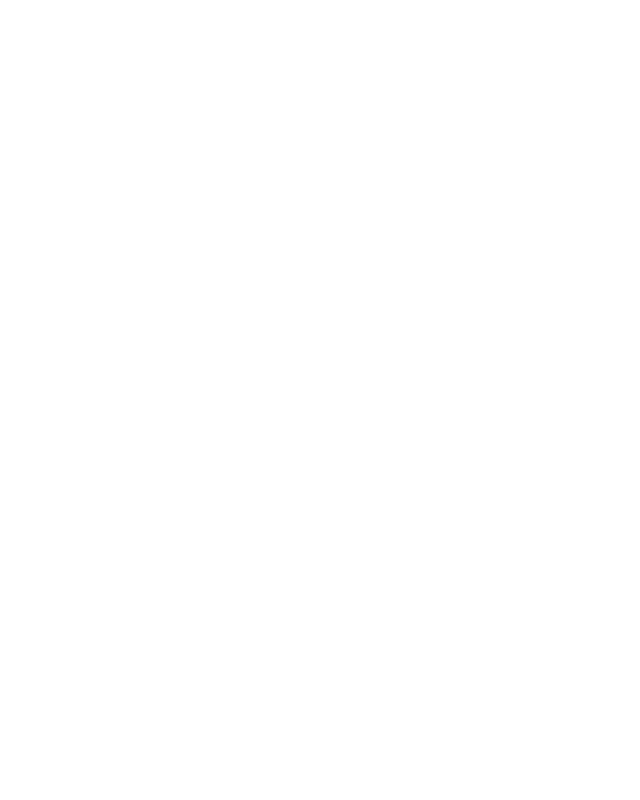
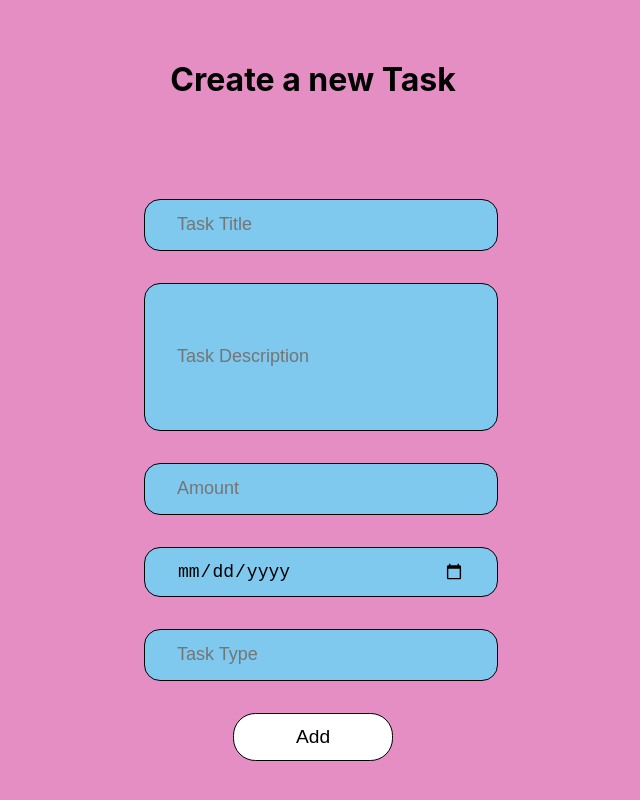
Before and after one commit to Baazigar007/HLHCampusProgram, a React (Create React App) app: page /admin/createtask in a window 1280 px wide. Before the commit this address had no page. Shown: the whole page, without its empty margins (327-967 px from the left). Built offline with nearby package versions, Linux system fonts and the light colour scheme; what realm-web would draw is missing.

Commit message:
added create task

```diff
--- a/src/App.js
+++ b/src/App.js
@@ -11,6 +11,7 @@
 import SubmitTask from './pages/Login/SubmitTask';
 import CreateUser from './pages/admin/CreateUser/CreateUser';
 import HomePage from './pages/Login/Home';
+import CreateTask from './pages/admin/CreateTask/CreateTask';
 
 
 
@@ -30,6 +31,7 @@
       <Route path="/admin/usertasks" element={<UserTasks/>} />
       <Route path="/admin/taskdetails" element={<TaskDetails/>} />
       <Route path="/admin/createuser" element={<CreateUser/>}/>
+      <Route path="/admin/createtask" element={<CreateTask/>}/>
     </Routes>
 </BrowserRouter>
   );
--- /dev/null
+++ b/src/backend/TaskContext.js
@@ -0,0 +1,5 @@
+import * as Realm from "realm-web";
+// Add your App ID
+const realm_app = new Realm.App({ id: "" });
+
+export default realm_app;
--- /dev/null
+++ b/src/backend/createTask.js
@@ -0,0 +1,8 @@
+import realm_app from "./TaskContext"
+async function createTaskFromData(){
+    // implement creating user and pushing data functions here
+    // await realm_app.emailPasswordAuth.registerUser()
+    realm_app.createUser()
+}
+
+export default createTaskFromData
--- /dev/null
+++ b/src/pages/admin/CreateTask/CreateTask.css
@@ -0,0 +1,29 @@
+.create-body{
+    height: 100vh;
+    display: flex;
+    background-color: #E48EC3;
+    align-items: center;
+    flex-direction: column;
+    justify-content: space-around;
+}
+
+section{
+    display: flex;
+    align-items: center;
+    flex-direction: column;
+    gap: 2rem;
+}
+
+.submit-button{
+    background-color: white;
+    font-size: 1.2rem;
+    width: 10rem;
+    height: 3rem;
+}
+
+.user-input{
+    height: 3rem;
+}
+.user-input-desc{
+    height: 9rem;
+}
--- /dev/null
+++ b/src/pages/admin/CreateTask/CreateTask.jsx
@@ -0,0 +1,41 @@
+import './CreateTask.css';
+import { useState } from 'react';
+import createTaskFromData from '../../../backend/createTask';
+
+const  CreateTask = () =>{
+
+
+    const [title, setTitle] = useState(null)
+    const [desc, setDesc] = useState(null)
+    const [amt, setAmt] = useState(null)
+    const [deadline, setDeadline] = useState(null);
+    const [type, setType] = useState(null)
+    const [bulktask, setBulktask] = useState(null)
+
+    function createNewTask(){
+        if(title == null || desc == null || amt == null || deadline == null || type == null || bulktask == null){
+            alert("Fill in all the compulsory fields!")
+        }
+        else{
+            createTaskFromData([title,desc,amt,deadline,type,bulktask]);
+        }
+    }
+    return (
+        <>
+        <div className="create-body">
+            <h1>Create a new Task</h1>
+            <section>
+                <input type="text" className="user-input" name="title" placeholder="Task Title" id="" onChange={(evt)=>setTitle(evt.target.value)}/>
+                <input type="text" className="user-input-desc" name="desc" placeholder="Task Description" id="" onChange={(evt)=>setDesc(evt.target.value)}/>
+                <input type="text" className="user-input" name="amt" placeholder="Amount" id="" onChange={(evt)=>setAmt(evt.target.value)}/>
+                <input type="date" className="user-input" name="deadline" placeholder='Deadline' value={deadline} id="" onChange={(evt)=>setDeadline(evt.target.value)}/>
+                <input type="text" className="user-input" name="type" placeholder="Task Type" id="" onChange={(evt)=>setType(evt.target.value)}/>
+
+                <button onClick={()=>createNewTask()} className="submit-button">Add</button>
+            </section>
+        </div>
+        </>
+    )
+}
+
+export default CreateTask
--- a/src/pages/admin/CreateUser/CreateUser.jsx
+++ b/src/pages/admin/CreateUser/CreateUser.jsx
@@ -25,7 +25,7 @@
             <section>
                 <input type="text" className="user-input" name="name" placeholder="name" id="" onChange={(evt)=>setName(evt.target.value)}/>
                 <input type="text" className="user-input" name="email" placeholder="email" id="" onChange={(evt)=>setEmail(evt.target.value)}/>
-                <input type="text" className="user-input" name="password" placeholder="password" id="" onChange={(evt)=>setPwd(evt.target.value)}/>
+                <input type="password" className="user-input" name="password" placeholder="password" value={pwd} id="" onChange={(evt)=>setPwd(evt.target.value)}/>
                 <input type="text" className="user-input" name="phone" placeholder="phone number" id="" onChange={(evt)=>setPhone(evt.target.value)}/>
                 <input type="text" className="user-input" name="college" placeholder="college" id="" onChange={(evt)=>setCollege(evt.target.value)}/>
                 <input type="text" className="user-input" name="sorority" placeholder="sorority" id="" onChange={(evt)=>setSorority(evt.target.value)}/>
```
Also changed, not shown: src/backend/createUser.js (line endings or trailing spaces).
